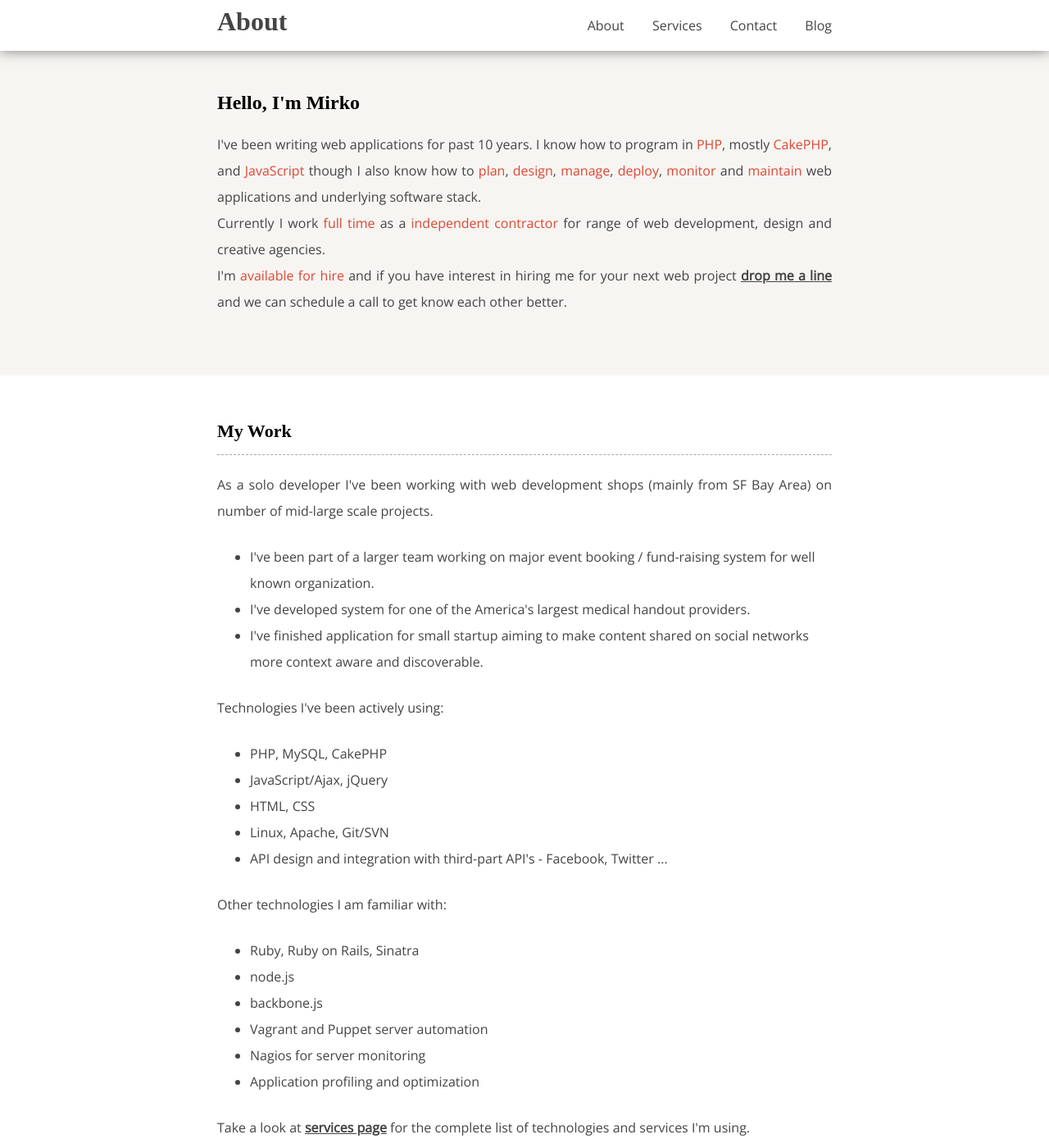
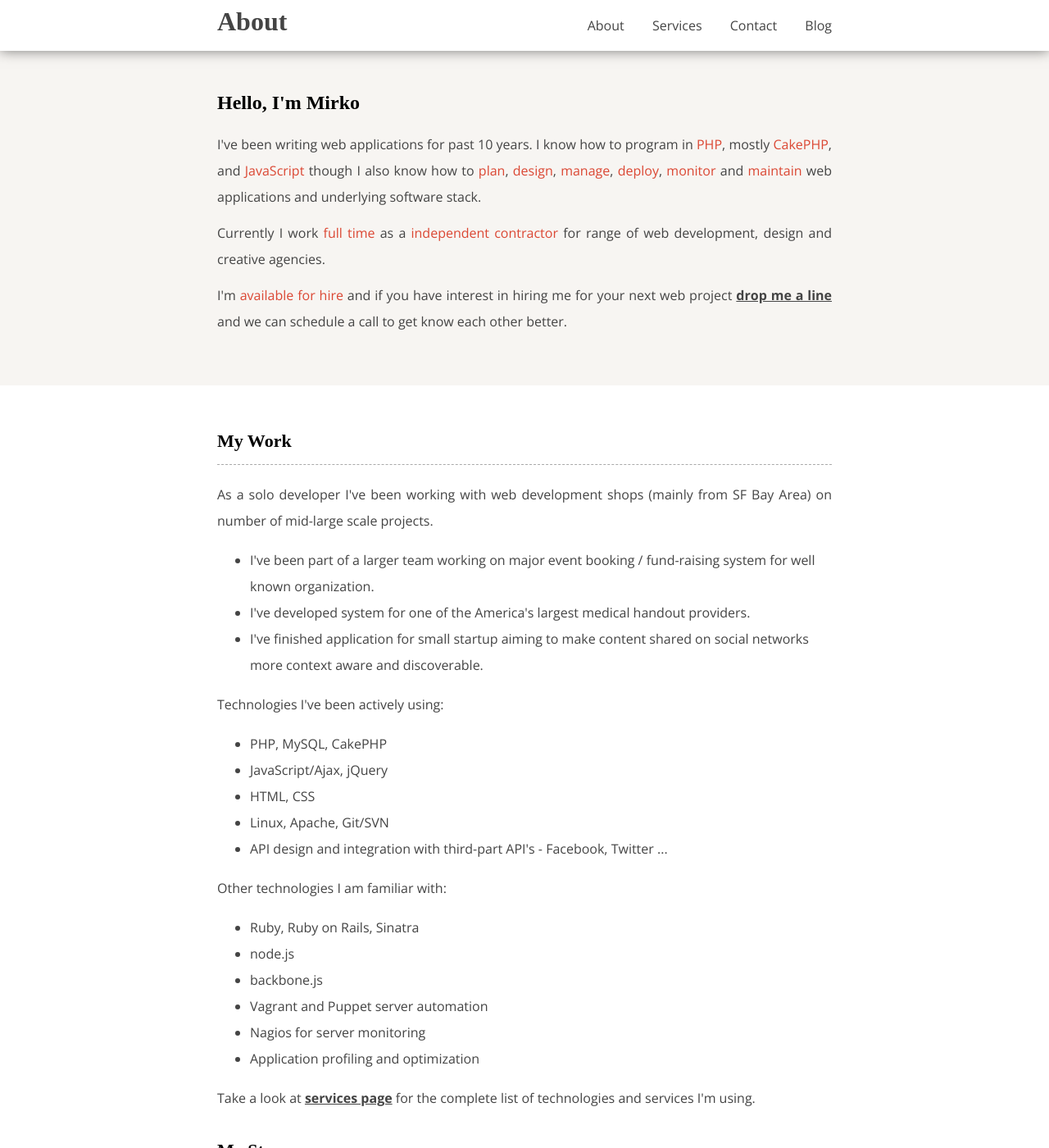
Before and after one commit to borivojevic/borivojevic.github.com, a Jekyll site: the page built from index.html, in a window 1280 px wide and 1400 px high. Shown: the whole window at 82% size. Built offline with Jekyll 4.4.1, drawn with Linux system fonts in a browser that asks for light colours; some web fonts are replaced; Markdown is read by kramdown in place of the engine named in the settings.

Commit message:
Fix font size

```diff
--- a/_includes/title.html
+++ b/_includes/title.html
@@ -5,9 +5,11 @@
             <h2>Hello, I'm Mirko</h2>
             <p>
                 I've been writing web applications for past 10 years. I know how to program in <b>PHP</b>, mostly <b>CakePHP</b>, and <b>JavaScript</b> though I also know how to <b>plan</b>, <b>design</b>, <b>manage</b>, <b>deploy</b>, <b>monitor</b> and <b>maintain</b> web applications and underlying software stack.<br>
-
+            </p>
+            <p>
                 Currently I work <b>full time</b> as a <b>independent</b> <b>contractor</b> for range of web development, design and creative agencies.<br>
-
+            </p>
+            <p>
                 I'm <b>available for hire</b> and if you have interest in hiring me for your next web project <a href="contact.html">drop me a line</a> and we can schedule a call to get know each other better.
             </p>
         </section>
--- a/css/main.css
+++ b/css/main.css
@@ -1,15 +1,15 @@
-@import url( 'https://fonts.googleapis.com/css?family=Copse|Droid+Serif:400,700|Open+Sans' );
+@import url( 'https://fonts.googleapis.com/css?family=Copse|Droid+Serif:400,700|Open+Sans:400,300,600,700,800' );
 @import url( '/webfonts/ss-social.css' );
 
 html {
 	height: 100%;
 }
 body {
-	font: 16px/32px 'Open Sans', sans-serif;
+	font: 16px/32px 'Open Sans', Helvetica, sans-serif;
+	font-weight: 100;
 	color: #444;
 	-webkit-font-smoothing: antialiased;
 	font-smooth: always;
-	text-shadow: 1px 1px 1px rgba(0,0,0,0.004);
 	margin: 0;
 	padding: 0;
 	height: 100%;
@@ -71,7 +71,7 @@
 }
 section p {
 	text-align: justify;
-	margin-bottom: 24px;
+	margin-bottom: 12px;
 }
 section p a {
 	font-weight: bold;
@@ -149,7 +149,7 @@
 	font-size: 25px;
 }
 #footer p {
-	font: 15px 'Open Sans', sans-serif;
+	font-size: 15px;
 	margin: 10px 0;
 }
 
```
